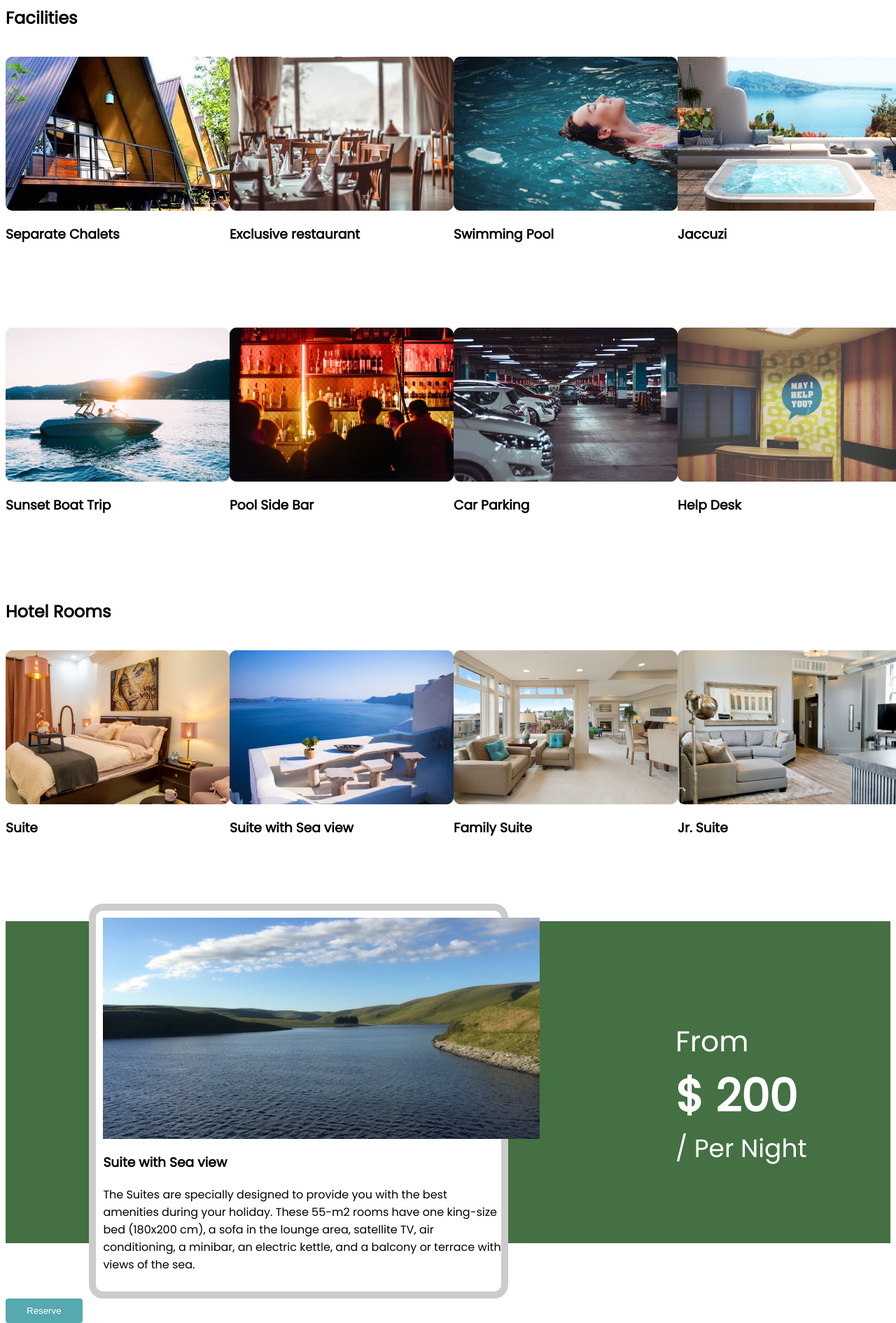
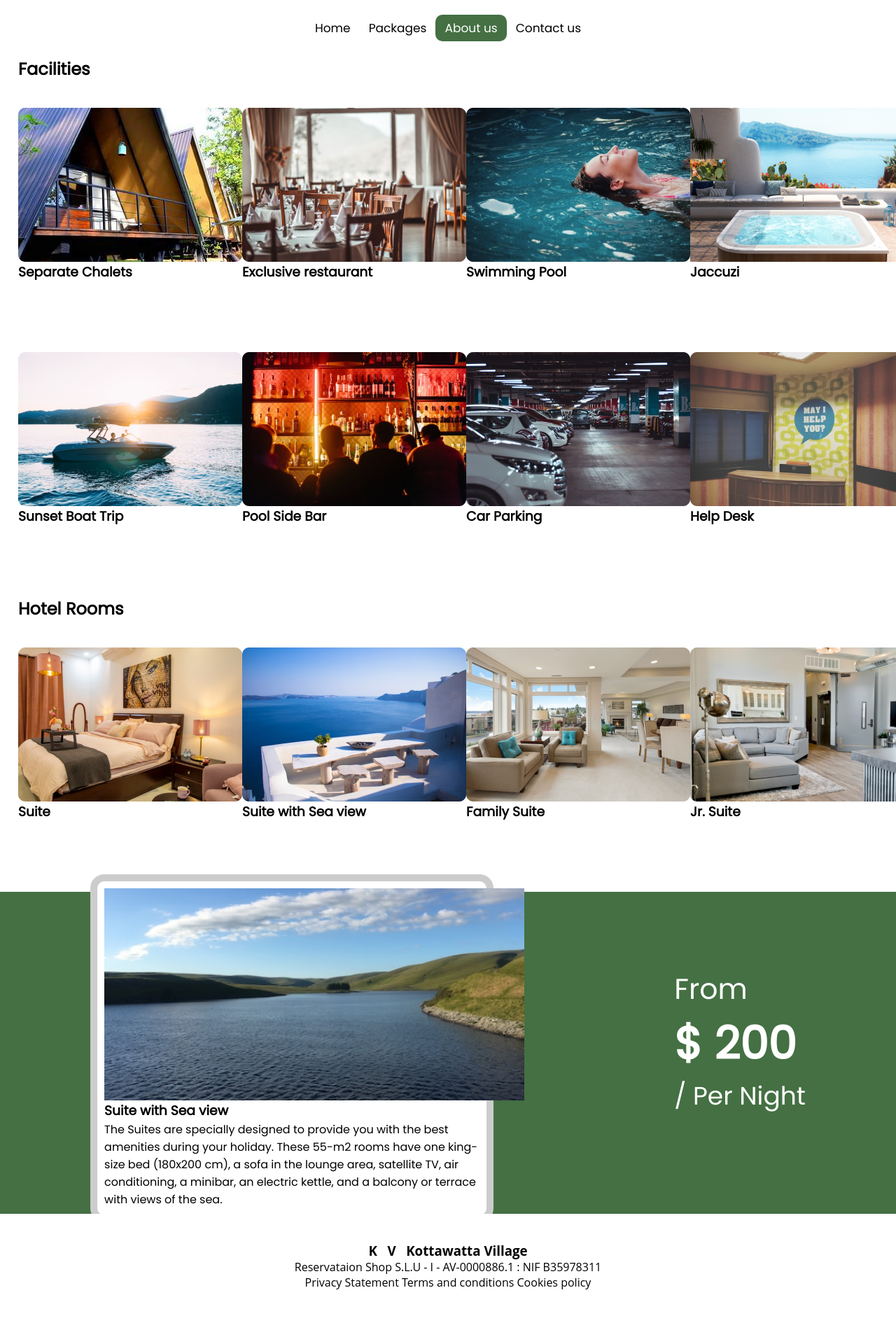
Before and after one commit to arkam-ahamed/Parallex_2022, a plain HTML site: page pages/AboutUs.html in a window 1280 px wide. Shown: the top 1890 px of the page at 70% size. After the commit the page ends 1843 px from the top, so only its background shows below. Drawn offline with Linux system fonts and the light colour scheme.

Commit message:
"alignment"

```diff
--- a/css/desktop/AboutUs.css
+++ b/css/desktop/AboutUs.css
@@ -1,10 +1,51 @@
+* {
+	padding: 0;
+	margin: 0;
+	text-decoration: none;
+	list-style: none;
+	box-sizing: border-box;
+}
 body {
 	font-family: "Poppins", sans-serif;
 }
 
+ul {
+	width: 100%;
+	display: flex;
+	justify-content: center;
+}
+
+img.logo {
+	padding: 0 0 0 100px;
+	font-weight: bold;
+}
+
+nav ul li {
+	line-height: 80px;
+}
+
+nav ul li a {
+	color: black;
+	font-size: 17px;
+	padding: 7px 13px;
+	border-radius: 10px;
+}
+
+a.active,
+a:hover {
+	background: #447043;
+	transition: 0.5s;
+	color: white;
+}
+
 .container {
 	width: 100%;
+	padding-left: 26px;
 	margin-bottom: 5%;
+}
+
+h2 {
+	padding-left: 26px;
 }
 
 .sub-container {
@@ -59,12 +100,27 @@ body {
 	margin-top: -46px;
 }
 
-.button {
-	background: #56a9af;
-	border: 0;
-	padding: 10px 30px;
-	color: #fff;
-	transition: 0.4s;
-	border-radius: 4px;
-	cursor: pointer;
+.img-responsive-content {
+	width: 600px;
 }
+
+footer {
+	position: relative;
+	background-color: white;
+	height: auto;
+	width: 100vw;
+	font-family: "Open Sans";
+	padding-top: 40px;
+	color: black;
+	bottom: 0;
+	left: 0;
+	right: 0;
+}
+
+.footer-content {
+	display: flex;
+	align-items: center;
+	justify-content: center;
+	flex-direction: column;
+	text-align: center;
+}
--- a/css/desktop/ContactUs.css
+++ b/css/desktop/ContactUs.css
@@ -1,11 +1,54 @@
-*, *:before, *:after {
+* {
+	padding: 0;
+	margin: 0;
+	text-decoration: none;
+	list-style: none;
+	box-sizing: border-box;
+}
+
+body {
+	font-family: "Poppins", sans-serif;
+}
+
+ul {
+	width: 100%;
+	display: flex;
+	justify-content: center;
+}
+
+img.logo {
+	padding: 0 0 0 100px;
+	font-weight: bold;
+}
+
+nav ul li {
+	line-height: 80px;
+}
+
+nav ul li a {
+	color: black;
+	font-size: 17px;
+	padding: 7px 13px;
+	border-radius: 10px;
+}
+
+a.active,
+a:hover {
+	background: #447043;
+	transition: 0.5s;
+	color: white;
+}
+
+*,
+*:before,
+*:after {
 	-moz-box-sizing: border-box;
 	-webkit-box-sizing: border-box;
 	box-sizing: border-box;
 }
 
 body {
-    font-family: 'Nunito', sans-serif;
+	font-family: "Nunito", sans-serif;
 	color: #384047;
 }
 
@@ -34,7 +77,7 @@
 input[type="url"],
 textarea,
 select {
-    background: rgba(255,255,255,0.1);
+	background: rgba(255, 255, 255, 0.1);
 	border: none;
 	font-size: 16px;
 	height: auto;
@@ -44,7 +87,7 @@
 	width: 100%;
 	background-color: #e8eeef;
 	color: #8a97a0;
-    box-shadow: 0 1px 0 rgba(0,0,0,0.03) inset;
+	box-shadow: 0 1px 0 rgba(0, 0, 0, 0.03) inset;
 	margin-bottom: 30px;
 }
 
@@ -61,7 +104,7 @@
 
 button {
 	padding: 19px 39px 18px 39px;
-    color: #FFF;
+	color: #fff;
 	background-color: #4bc970;
 	font-size: 18px;
 	text-align: center;
@@ -70,16 +113,16 @@
 	width: 100%;
 	border: 1px solid #3ac162;
 	border-width: 1px 1px 3px;
-    box-shadow: 0 -1px 0 rgba(255,255,255,0.1) inset;
+	box-shadow: 0 -1px 0 rgba(255, 255, 255, 0.1) inset;
 	margin-bottom: 10px;
 }
 
-  .form-field{
+.form-field {
 	display: flex;
 	justify-content: space-between;
 	gap: 10px;
 }
-  .form-field div{
+.form-field div {
 	/* margin-right: 20px; */
 }
 /* .form-field-left{
@@ -88,11 +131,11 @@
 /* .form-field-right{
       text-align: right;
   } */
-  .form-field-text{
+.form-field-text {
 	justify-content: space-around;
 }
 
-  .heading{
+.heading {
 	font-size: 50px;
 	text-align: left;
 }
@@ -117,7 +160,7 @@
 	display: inline;
 }
 
-  .form-field-left{
+.form-field-left {
 	border-right: 1px solid black;
 }
 
@@ -131,14 +174,33 @@
 	margin-right: 4px;
 	line-height: 30px;
 	text-align: center;
-    text-shadow: 0 1px 0 rgba(255,255,255,0.2);
+	text-shadow: 0 1px 0 rgba(255, 255, 255, 0.2);
 	border-radius: 100%;
 }
 
+footer {
+	position: absolute;
+	background-color: white;
+	height: auto;
+	width: 100vw;
+	font-family: "Open Sans";
+	padding-top: 40px;
+	color: black;
+	bottom: 0;
+	left: 0;
+	right: 0;
+}
+
+.footer-content {
+	display: flex;
+	align-items: center;
+	justify-content: center;
+	flex-direction: column;
+	text-align: center;
+}
+
 @media screen and (min-width: 480px) {
-
 	form {
 		max-width: 480px;
 	}
-
 }
--- a/css/desktop/Home.css
+++ b/css/desktop/Home.css
@@ -1,4 +1,4 @@
-*{
+* {
 	padding: 0;
 	margin: 0;
 	text-decoration: none;
@@ -6,35 +6,23 @@
 	box-sizing: border-box;
 }
 
-body{
-    font-family: 'Courier New', Courier, monospace;
+body {
+	font-family: "Poppins", sans-serif;
 }
 
-nav{
-    background: blue;
-    height: 120px;
+ul {
 	width: 100%;
-
+	display: flex;
+	justify-content: center;
 }
 
-img.logo{
-    font-size: 35px;
-    padding: 0 100px;
+img.logo {
+	padding: 0 0 0 100px;
 	font-weight: bold;
-
-}
-
-
-nav ul {
-    float: right;
-    margin-right: 20px;
-
 }
 
 nav ul li {
-    display: inline-block;
 	line-height: 80px;
-    margin: 0 5px;
 }
 
 nav ul li a {
@@ -42,15 +30,16 @@ nav ul li a {
 	font-size: 17px;
 	padding: 7px 13px;
 	border-radius: 10px;
-
 }
 
-a.active , a:hover{
+a.active,
+a:hover {
 	background: #447043;
-    transition: .5s;
+	transition: 0.5s;
+	color: white;
 }
 
-.checkbtn{
+.checkbtn {
 	font-size: 30px;
 	color: #447043;
 	float: right;
@@ -60,22 +49,19 @@ a.active , a:hover{
 	display: none;
 }
 
-#check{
+#check {
 	display: none;
-
 }
 
-
-.explorer-container{
+.explorer-container {
 	display: flex;
 }
 
-.connect-container{
+.connect-container {
 	display: flex;
 }
 
-
-footer{
+footer {
 	position: absolute;
 	background-color: white;
 	height: auto;
@@ -88,7 +74,7 @@ footer{
 	right: 0;
 }
 
-.footer-content{
+.footer-content {
 	display: flex;
 	align-items: center;
 	justify-content: center;
@@ -96,27 +82,22 @@ footer{
 	text-align: center;
 }
 
-
-
-@media(max-width:952px){
-    label.logo{
-
+@media (max-width: 952px) {
+	label.logo {
 		font-size: 30px;
 		padding-left: 50px;
-
 	}
 
 	nav ul li a {
 		font-size: 16px;
-
 	}
 }
 
-@media(max-width:858px){
-    .checkbtn{
+@media (max-width: 858px) {
+	.checkbtn {
 		display: block;
 	}
-    ul{
+	ul {
 		position: fixed;
 		width: 100%;
 		height: 100vh;
@@ -124,23 +105,22 @@ footer{
 		top: 80px;
 		left: -100%;
 		text-align: center;
-        transition: all .5s;
+		transition: all 0.5s;
 	}
 	nav ul li {
 		display: block;
 		margin: 50px 0;
 		line-height: 30px;
-
 	}
-    nav ul  li a  {
+	nav ul li a {
 		font-size: 20px;
 	}
-    a:hover,a.active{
+	a:hover,
+	a.active {
 		background: none;
 		color: #0082e6;
 	}
-    #check:checked ~ ul{
+	#check:checked ~ ul {
 		left: 0;
-
 	}
 }
--- a/css/desktop/TravelPackage.css
+++ b/css/desktop/TravelPackage.css
@@ -1,3 +1,44 @@
+* {
+	padding: 0;
+	margin: 0;
+	text-decoration: none;
+	list-style: none;
+	box-sizing: border-box;
+}
+
+body {
+	font-family: "Poppins", sans-serif;
+}
+
+ul {
+	width: 100%;
+	display: flex;
+	justify-content: center;
+}
+
+img.logo {
+	padding: 0 0 0 100px;
+	font-weight: bold;
+}
+
+nav ul li {
+	line-height: 80px;
+}
+
+nav ul li a {
+	color: black;
+	font-size: 17px;
+	padding: 7px 13px;
+	border-radius: 10px;
+}
+
+a.active,
+a:hover {
+	background: #447043;
+	transition: 0.5s;
+	color: white;
+}
+
 body {
 	font-family: "Poppins", sans-serif;
 	background-color: #e1dcda;
@@ -6,6 +47,7 @@ body {
 .card {
 	background-color: white;
 	width: 300px;
+	height: 350px;
 }
 
 .card p {
@@ -17,7 +59,7 @@ body {
 }
 
 .icons p {
-	padding: 0 4px;
+	padding: 45px 4px;
 }
 
 .container {
@@ -38,3 +80,26 @@ body {
 	overflow: hidden;
 	text-overflow: ellipsis;
 }
+
+h2 {
+	padding-left: 26px;
+}
+
+footer {
+	position: relative;
+	height: auto;
+	width: 100%;
+	padding-top: 40px;
+	color: black;
+	bottom: 0;
+	left: 0;
+	right: 0;
+}
+
+.footer-content {
+	display: flex;
+	align-items: center;
+	justify-content: center;
+	flex-direction: column;
+	text-align: center;
+}
--- a/pages/AboutUs.html
+++ b/pages/AboutUs.html
@@ -15,6 +15,15 @@
 		<title>About Us</title>
 	</head>
 	<body>
+		<nav>
+			<!-- <img src="images/logo.png" class="logo" /> -->
+			<ul>
+				<li><a href="../index.html">Home</a></li>
+				<li><a href="/pages/TravelPackage.html">Packages</a></li>
+				<li><a href="#" class="active">About us</a></li>
+				<li><a href="/pages/ContactUs.html">Contact us</a></li>
+			</ul>
+		</nav>
 		<h2>Facilities</h2>
 		<div class="container">
 			<div class="sub-container">
@@ -80,7 +89,10 @@
 			<div class="flex-content">
 				<div class="content-box">
 					<div>
-						<img src="/images/Frame 91983.png" class="img-responsive card" />
+						<img
+							src="/images/Frame 91983.png"
+							class="img-responsive-content card"
+						/>
 						<h3>Suite with Sea view</h3>
 						<p class="content-description">
 							The Suites are specially designed to provide you with the best
@@ -97,7 +109,11 @@
 					<p class="night">/ Per Night</p>
 				</div>
 			</div>
-			<button class="button">Reserve</button>
 		</div>
+		<footer class="footer-content">
+			<h3>K &nbsp; V &nbsp; Kottawatta Village</h3>
+			<p>Reservataion Shop S.L.U - I - AV-0000886.1 : NIF B35978311</p>
+			<p>Privacy Statement Terms and conditions Cookies policy</p>
+		</footer>
 	</body>
 </html>
```
Also changed, not shown: index.html (+24 -20 lines), pages/ContactUs.html (+14 -0 lines), pages/TravelPackage.html (+14 -0 lines). Lines whose indentation alone changed are shown as unchanged.
